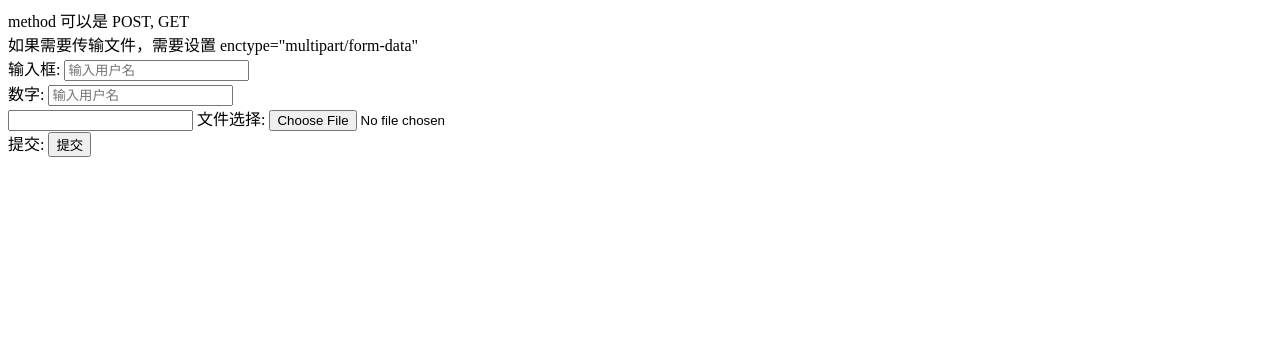
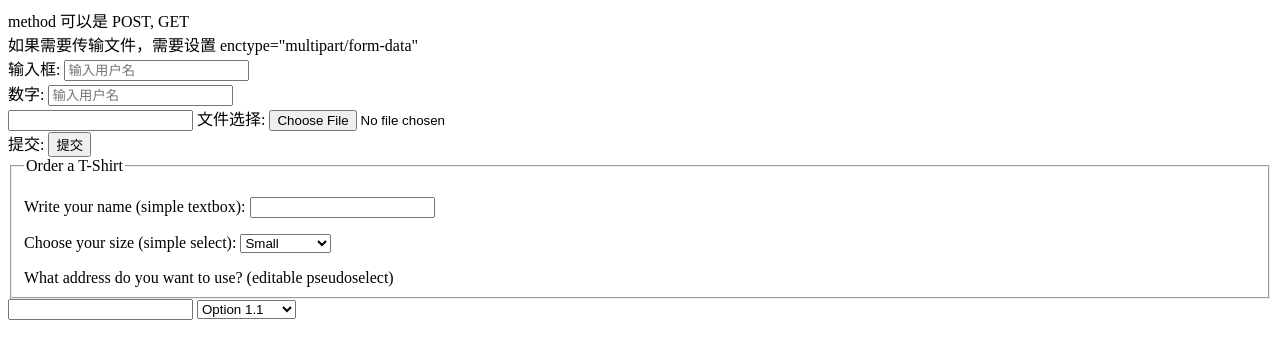
Before and after one commit to ramwin/html-reference, a plain HTML site: page form.html in a window 1280 px wide. Drawn offline with Linux system fonts and the light colour scheme.

Commit message:
form输入

```diff
--- a/form.html
+++ b/form.html
@@ -17,6 +17,43 @@
       <input type="number">
       文件选择: <input type="file" name="file" value="filename" size=50><br>
       提交: <input type="submit" value="提交"><br>
+      <fieldset>
+        <legend>Order a T-Shirt</legend>
+        <p>Write your name (simple textbox):
+        <input type="text" /></p>
+        <p>Choose your size (simple select):
+        <select>
+            <option value="s">Small</option>
+            <option value="m">Medium</option>
+            <option value="l">Large</option>
+            <option value="xl">Extra Large</option>
+        </select></p>
+        <div>What address do you want to use?
+        (editable pseudoselect)
+      </fieldset>
+      <input list="browsers" name="mybrowser">
+      <datalist id="browsers">
+        <option value="Chrome">
+        <option value="Firefox">
+        <option value="Internet Explorer">
+        <option value="Opera">
+        <option value="Safari">
+        <option value="Microsoft Edge">
+      </datalist>
+      <select>
+        <optgroup label="Group 1">
+          <option>Option 1.1</option>
+        </optgroup>
+        <optgroup label="Group 2">
+          <option>Option 2.1</option>
+          <option>Option 2.2</option>
+        </optgroup>
+        <optgroup label="Group 3" disabled>
+          <option>Option 3.1</option>
+          <option>Option 3.2</option>
+          <option>Option 3.3</option>
+        </optgroup>
+      </select>
     </form>
   </body>
 </html>
```
Also changed, not shown: form.md (+36 -13 lines), wing.html (+10 -2 lines), README.md.
